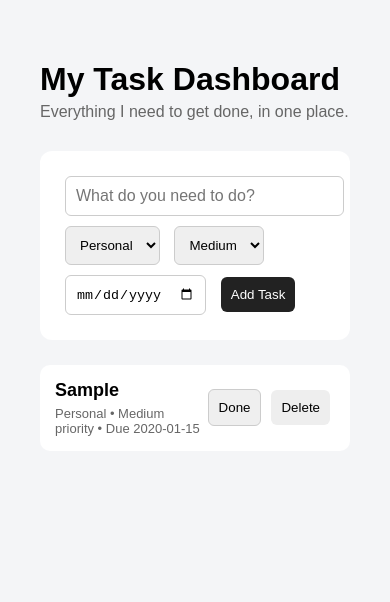
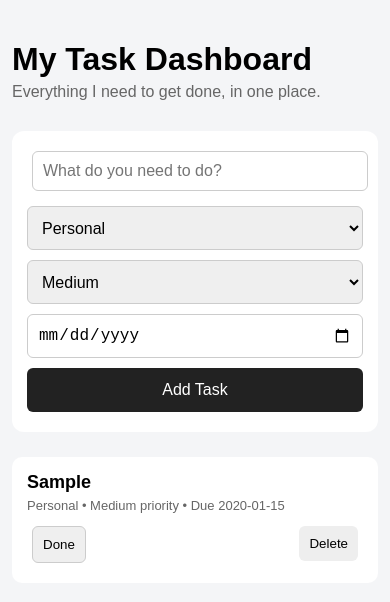
Before and after one commit to cgicona-cloud/personal-task-dashboard, a plain HTML site: page index.html in a window 390 px wide. Both pictures are taken after typing "Sample", "2020-01-15" into the empty fields and a click on the button "Add Task". Drawn offline with Linux system fonts and the light colour scheme.

Commit message:
Improve mobile layout

```diff
--- a/index.html
+++ b/index.html
@@ -20,6 +20,45 @@
 		.task-details { font-size: 13px; color: #666; margin-top: 5px; }
 		.completed .task-title { text-decoration: line-through; color: #999; }
 		.delete-button { background: #eee; border: none; }
+		@media (max-width: 600px) {
+    body {
+        padding: 20px 12px;
+    }
+
+    .container {
+        width: 100%;
+    }
+
+    .task-form {
+        padding: 15px;
+    }
+
+    #taskInput {
+        width: 100%;
+        box-sizing: border-box;
+        margin-bottom: 10px;
+    }
+
+    select,
+    input[type="date"],
+    .add-button {
+        width: 100%;
+        box-sizing: border-box;
+        margin: 5px 0;
+        min-height: 44px;
+        font-size: 16px;
+    }
+
+    .task {
+        align-items: flex-start;
+        gap: 8px;
+        flex-wrap: wrap;
+    }
+
+    .task-info {
+        width: 100%;
+    }
+}
 	</style>
 </head>
 <body>
```
